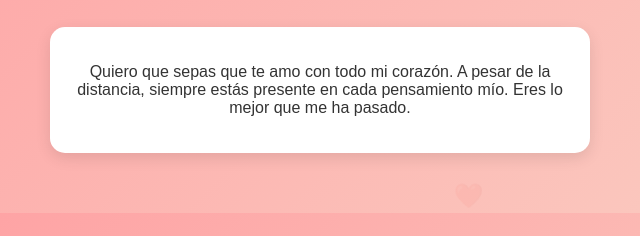
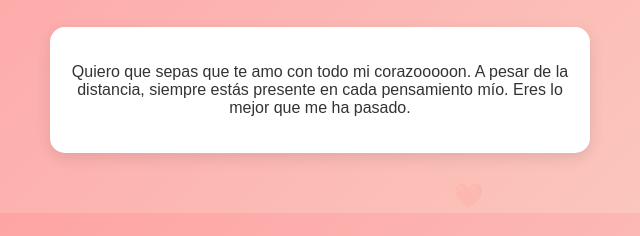
Before and after one commit to Walexdim/cumple, a plain HTML site: page index.html in a window 1280 px wide. Both pictures are taken after a click on the button "Lo que siento por ti 💌". Shown: the part 259-495 px from the top of the page, 320-960 px from the left. Drawn offline with Linux system fonts and the light colour scheme.

Commit message:
index.html

```diff
--- a/index.html
+++ b/index.html
@@ -77,7 +77,7 @@
 
     <div id="amor" class="hidden card">
       <p>
-        Quiero que sepas que te amo con todo mi corazón.
+        Quiero que sepas que te amo con todo mi corazooooon.
         A pesar de la distancia, siempre estás presente en cada pensamiento mío.
         Eres lo mejor que me ha pasado.
       </p>
```
